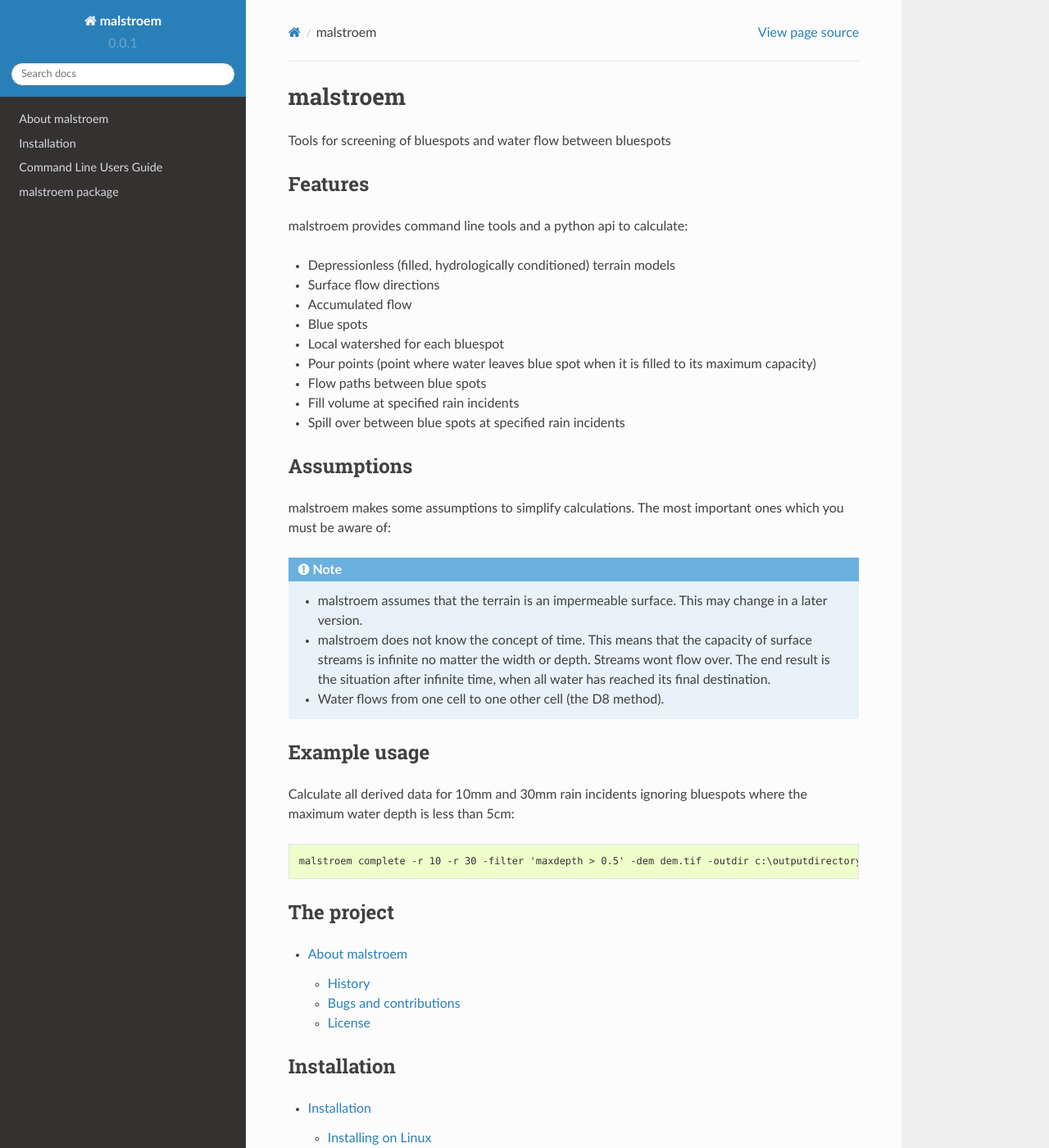
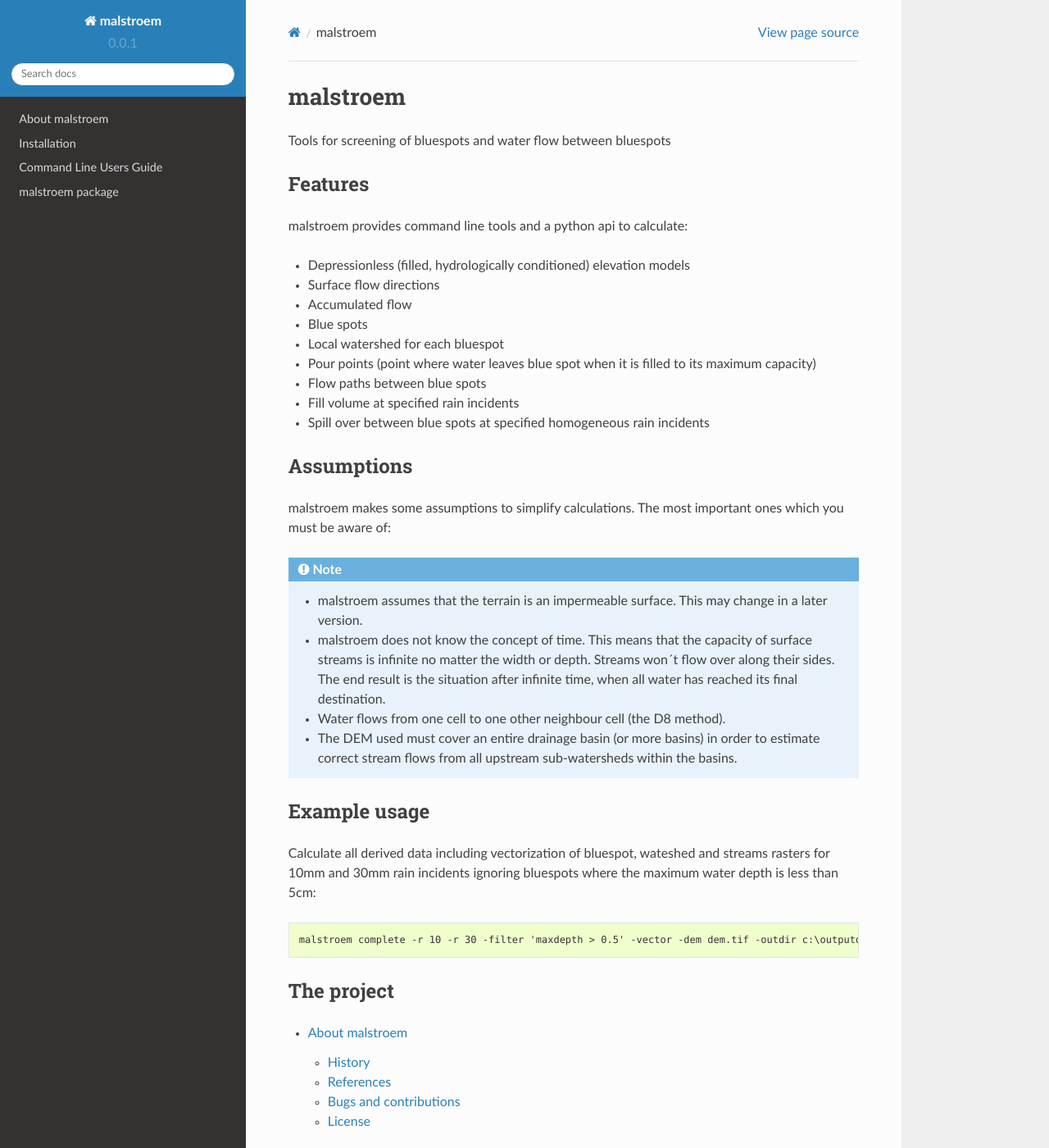
Before and after one commit to SDFIdk/malstroem, a Sphinx documentation site: the page built from docs/index.rst, in a window 1280 px wide and 1400 px high. Shown: the whole window at 82% size. Built offline with Sphinx 7.4.7 and the Read the Docs theme 2.0.0, drawn with Linux system fonts in a browser that asks for light colours.

```diff
--- a/docs/index.rst
+++ b/docs/index.rst
@@ -12,7 +12,7 @@ Features
 --------
 malstroem provides command line tools and a python api to calculate:
 
-* Depressionless (filled, hydrologically conditioned) terrain models
+* Depressionless (filled, hydrologically conditioned) elevation models
 * Surface flow directions
 * Accumulated flow
 * Blue spots
@@ -20,7 +20,7 @@ malstroem provides command line tools and a python api to calculate:
 * Pour points (point where water leaves blue spot when it is filled to its maximum capacity)
 * Flow paths between blue spots
 * Fill volume at specified rain incidents
-* Spill over between blue spots at specified rain incidents
+* Spill over between blue spots at specified homogeneous rain incidents
 
 Assumptions
 -----------
@@ -30,18 +30,20 @@ malstroem makes some assumptions to simplify calculations. The most important on
 
     * malstroem assumes that the terrain is an impermeable surface. This may change in a later version.
     * malstroem does not know the concept of time. This means that the capacity of surface streams is infinite no matter
-      the width or depth. Streams wont flow over. The end result is the situation after infinite time, when all water has
-      reached its final destination.
-    * Water flows from one cell to one other cell (the D8 method).
+      the width or depth. Streams won´t flow over along their sides. The end result is the situation after infinite time,
+      when all water has reached its final destination.
+    * Water flows from one cell to one other neighbour cell (the D8 method).
+    * The DEM used must cover an entire drainage basin (or more basins) in order to estimate correct stream flows from
+      all upstream sub-watersheds within the basins.
 
 Example usage
 -------------
-Calculate all derived data for 10mm and 30mm rain incidents ignoring bluespots where the maximum water depth is less
-than 5cm:
+Calculate all derived data including vectorization of bluespot, wateshed and streams rasters for 10mm and 30mm rain
+incidents ignoring bluespots where the maximum water depth is less than 5cm:
 
 .. code-block:: console
 
-   malstroem complete -r 10 -r 30 -filter 'maxdepth > 0.5' -dem dem.tif -outdir c:\outputdirectory
+   malstroem complete -r 10 -r 30 -filter 'maxdepth > 0.5' -vector -dem dem.tif -outdir c:\outputdirectory
 
 The project
 -----------
```
Also changed, not shown: docs/about.rst (+17 -0 lines), docs/cli.rst (+13 -5 lines), 2 other files.
